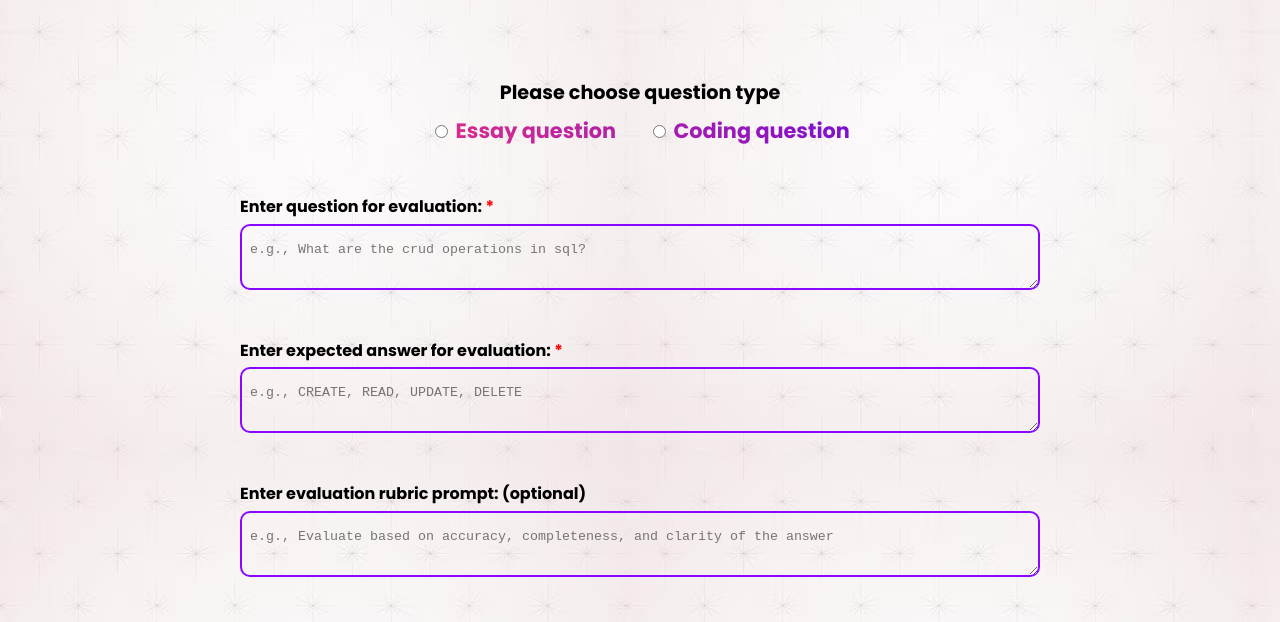
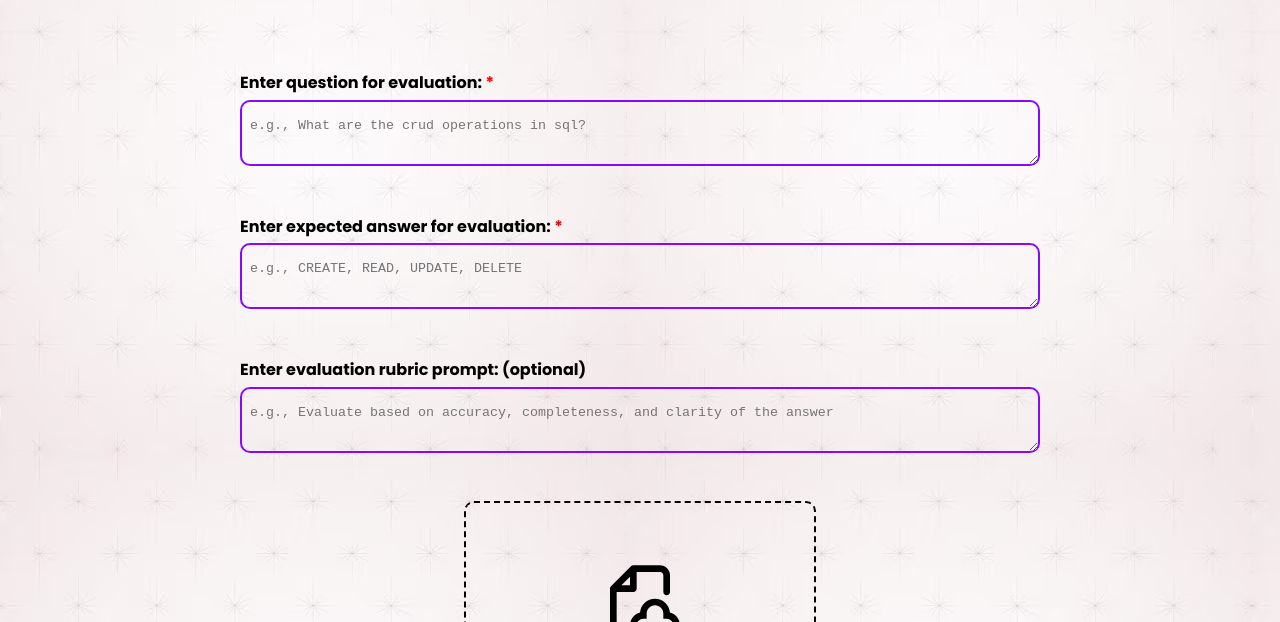
Before and after one commit to Saleh-Fayoumi/Grad_Project_UI, a plain HTML site: page index.html in a window 1280 px wide. Shown: the part 177-799 px from the top of the page. Drawn offline with Linux system fonts and the light colour scheme.

Commit message:
Update index.html

```diff
--- a/index.html
+++ b/index.html
@@ -15,19 +15,7 @@
     <h1>Welcome to Grade Smarter</h1>
 
 
-    <div class="radio-text-div">
-        <p>Please choose question type</p>
-        <div class="radio-btns">
 
-            <label>
-                <input type="radio" name="choice" value="option2"> Essay question
-            </label>
-
-            <label>
-                <input type="radio" name="choice" value="option3"> Coding question
-            </label>
-    </div>
-        </div>
     <div class="question-div">
         <label>Enter question for evaluation: <span>*</span></label>
         <textarea id="question" name="text" class="input" placeholder="e.g., What are the crud operations in sql?" required></textarea>
```
